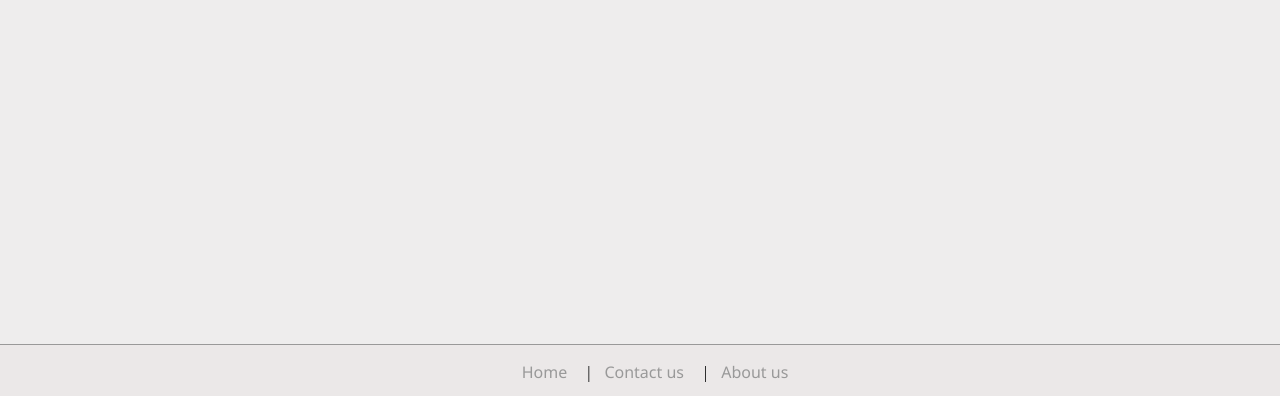
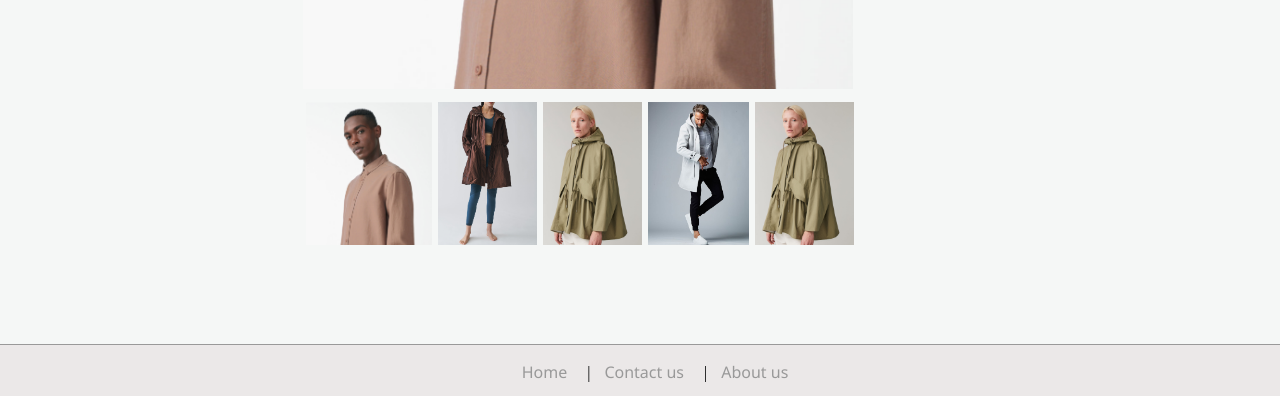
Before and after one commit to armindz/e-Commerce, a PHP site: page /article.html in a window 1280 px wide. Shown: the part 626-1022 px from the top of the page. Run offline with PHP 8.4, Linux system fonts and the light colour scheme.

Commit message:
Few changes

```diff
--- a/article.html
+++ b/article.html
@@ -57,23 +57,32 @@
         <div class="article-image-container">
             <div class="container1">
                 <a href="#">
-                    <img class="thumb" src="img/res/men1.jpg">
-                    <img class="featured big" src="img/res/men1.jpg">
+                    <img class="featured big" src="img/res/slika2.PNG">
+                    <img class="thumb" src="img/res/slika2.PNG">
+
                 </a>
 
                 <a href="#">
-                    <img class="thumb" src="img/res/men2.jpg">
-                    <img class="big" src="img/res/men2.jpg">
+                    <img class="big" src="img/res/slika7.PNG ">
+                    <img class="thumb" src="img/res/slika7.PNG ">
+
                 </a>
 
                 <a href="#">
-                    <img class="thumb" src="img/res/men3.jpg">
-                    <img class="big" src="img/res/men3.jpg">
+                    <img class="big" src="img/res/slika8.png">
+                    <img class="thumb" src="img/res/slika8.png">
+
                 </a>
 
                 <a href="#">
+                    <img class="big" src="img/res/men4.jpg">
                     <img class="thumb" src="img/res/men4.jpg">
-                    <img class="big" src="img/res/men4.jpg">
+
+                </a>
+                <a href="#">
+                    <img class="big" src="img/res/slika8.png">
+                    <img class="thumb" src="img/res/slika8.png">
+
                 </a>
             </div>
         </div>
@@ -95,9 +104,9 @@
     <!-- ------------------------------- FOOTER -------------------------- -->
     <footer>
         <ul>
-            <li><a href=" index.html ">Home</a></li>|
-            <li><a href="contact.html ">Contact us</a></li>|
-            <li><a href="# ">About us</a></li>
+            <li><a href="index.html">Home</a></li>|
+            <li><a href="contact.html">Contact us</a></li>|
+            <li><a href="#">About us</a></li>
         </ul>
         <p>Copyright &copy; 2021 s'Wear</p>
     </footer>
--- a/css/style.css
+++ b/css/style.css
@@ -4,7 +4,7 @@
 
     body,
     html {
-        background-color: rgb(238, 237, 237);
+        background-color: #F5F7F6;
         width: 100%;
         padding: 0px;
         margin: 0px;
@@ -492,8 +492,8 @@
     /* THUMBNAIL IMG */
 
     .container1 {
-        position: relative;
-        height: 660px;
+        position: absolute;
+        height: 900px;
         width: 960px;
         overflow: hidden;
         margin: 0 auto;
@@ -503,38 +503,32 @@
 
     .container1 a {
         float: left;
-        margin: 2%;
+        margin: 3px;
     }
 
     .big {
         position: absolute;
         display: flex;
-        border-radius: 6px;
         top: 900px;
         right: 10%;
-        /*   max-width: 100%;
-        max-height: 68%;*/
         max-width: 600px;
         max-height: 450px;
-        /*  -webkit-transition: top 1s ease;
-        -moz-transition: top 1s ease;
-        -o-transition: top 1s ease;
-        -ms-transition: top 1s ease;
-        transition: top 1s ease;*/
     }
 
     .featured {
         float: none;
-        top: 200px;
-        right: 10%;
+        top: -20px;
+        right: 34%;
         z-index: 1;
-        max-width: 600px;
-        max-height: 450px;
+        width: 550px;
+        max-height: 610px;
     }
 
     .thumb {
-        border-radius: 6px;
-        max-height: 20%;
+        position: relative;
+        right: 120px;
+        top: 600px;
+        max-height: 16%;
         max-width: 100%;
     }
 
@@ -545,8 +539,14 @@
     }
 
     a:hover .big {
-        top: 200px;
+        float: none;
+        top: 10px;
+        right: 34%;
+        width: 550px;
+        max-height: 610px;
+        top: -20px;
         z-index: 2;
+        overflow: hidden;
     }
     /* --------- END OF ARTICLE CONTAINER ------- */
     /* --------------- CART CONTAINER ----------- */
```
